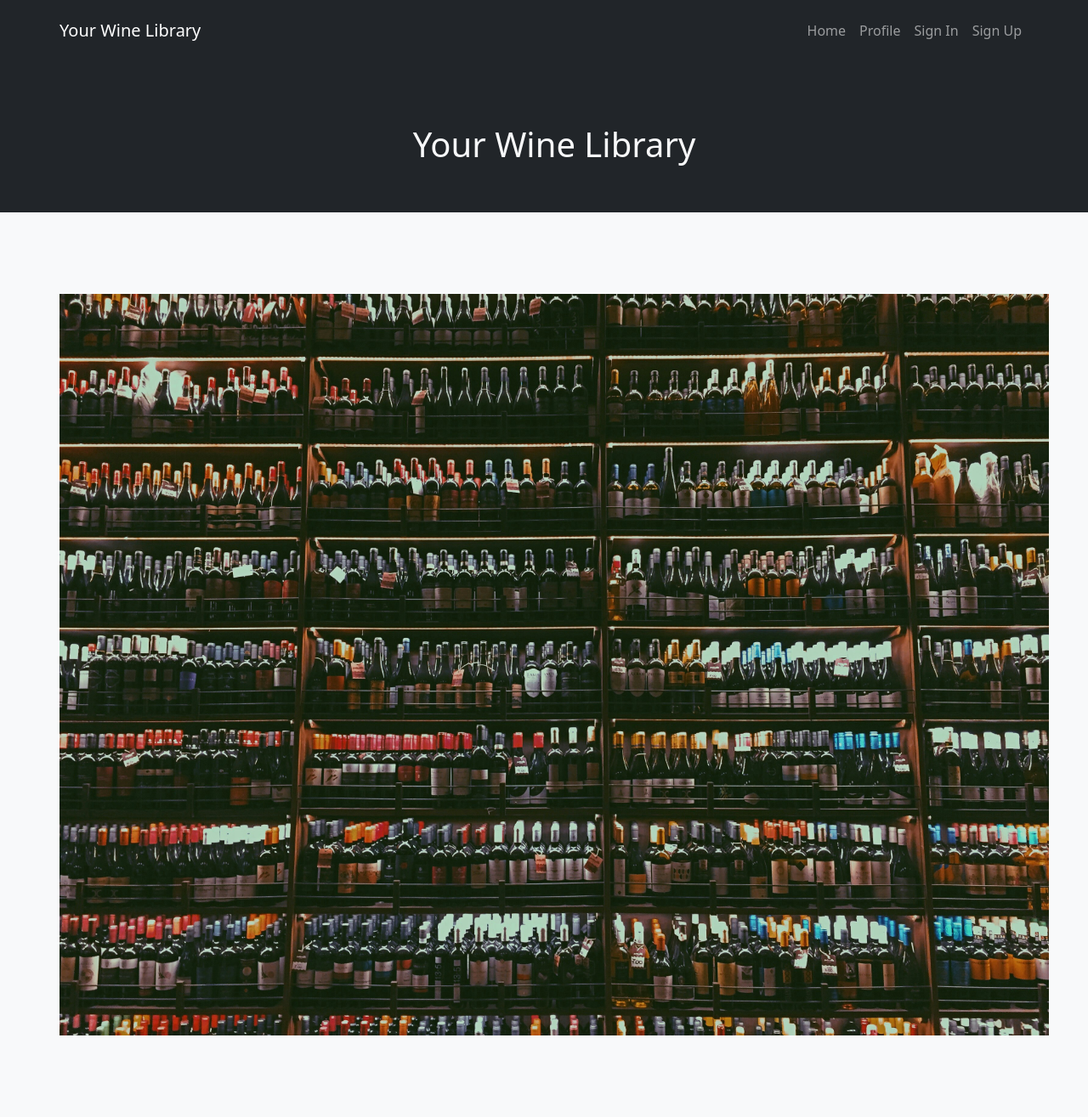
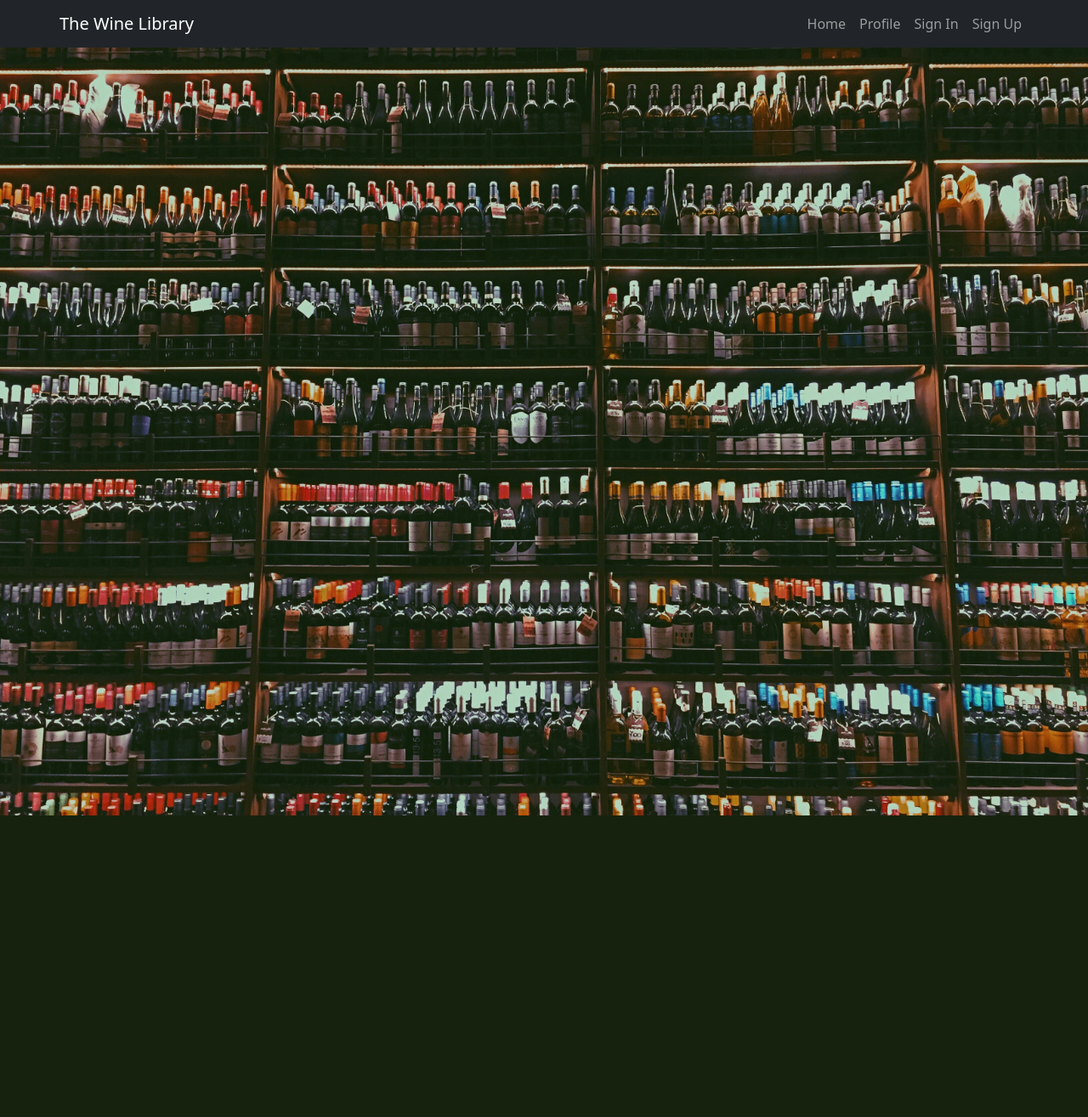
Before and after one commit to PJRanalla/wine-collection, a Flask app: page / in a window 1280 px wide. Shown: the whole page at 85% size. After the commit the page ends 960 px from the top, so only its background shows below. Run offline with Flask 3, Linux system fonts and the light colour scheme; some libraries are stand-ins or nearby versions.

Commit message:
html adjustments

```diff
--- a/app/site/site_templates/index.html
+++ b/app/site/site_templates/index.html
@@ -1,22 +1,9 @@
 {% extends 'base.html' %}
 
 {% block content %}
-<section class="bg-dark text-light text-center shadow">
-    <div class="container p-5 bg-dark">
-        <div class="row">
-            <div class="d-md-flex bg-dark align-items-center justify-content-evenly">
-                <h1 class="col text-center"><br>Your Wine Library</h1>
-            </div>
-        </div>
-    </div>
-</section>
-<section class="bg-light text-center">
-    <div class="container p-5">
-        <div class="row">
-            <div class="d-flex align-items-center justify-content-center">
-                <img src="../../static/images/wine-gallery.jpeg" class="img-fluid p-5" alt="">
-            </div>
-        </div>
+<section class="bg-dark text-center">
+    <div class="d-flex align-items-center justify-content-center">
+        <img src="../../static/images/wine-gallery.jpeg" class="img-fluid" alt="a large wine gallery">
     </div>
 </section>
 {% endblock %}
--- a/app/static/css/main.css
+++ b/app/static/css/main.css
@@ -4,7 +4,13 @@
     box-sizing: inherit;
     /* border: 1px solid red; */
   }
-
-body {
-  padding-top: 50px;
-}
+/*
+  body {
+    background: url('../images/wine-gallery.jpeg') no-repeat center center fixed;
+    -webkit-background-size: cover;
+    -moz-background-size: cover;
+    background-size: cover;
+    -o-background-size: cover;
+    z-index: -1;
+    position: fixed;
+  } */
--- a/app/templates/base.html
+++ b/app/templates/base.html
@@ -8,12 +8,12 @@
 <link rel="stylesheet" href="https://cdnjs.cloudflare.com/ajax/libs/twitter-bootstrap/5.0.1/css/bootstrap.min.css">
 <link rel="stylesheet" href="https://cdnjs.cloudflare.com/ajax/libs/font-awesome/5.15.3/css/all.min.css">
 <link rel="stylesheet" href="../static/css/main.css">
-<title>Your Wine Library</title>
+<title>The Wine Library</title>
 </head>
 <body>
-    <nav class="navbar navbar-expand-lg bg-dark navbar-dark py-3 fixed-top">
+    <nav class="navbar navbar-expand-lg bg-dark navbar-dark py-2 fixed-top">
         <div class="container">
-            <a href="{{ url_for('site.home') }}" class="navbar-brand">Your Wine Library</a>
+            <a href="{{ url_for('site.home') }}" class="navbar-brand">The Wine Library</a>
             <button
                 class="navbar-toggler"
                 type="button"
```
Also changed, not shown: app/site/site_templates/profile.html (+1 -8 lines).
